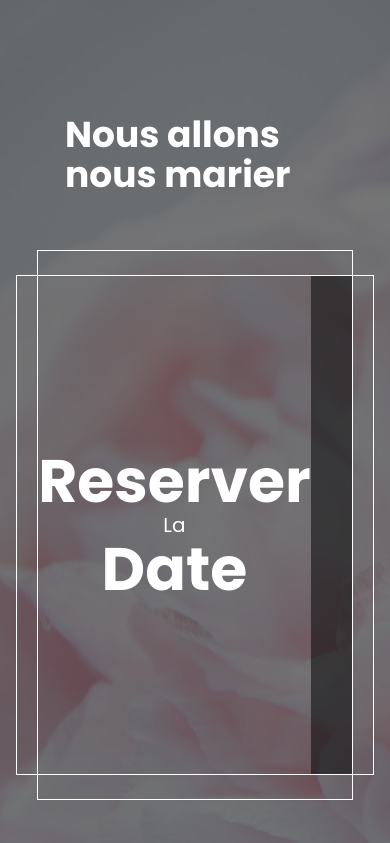
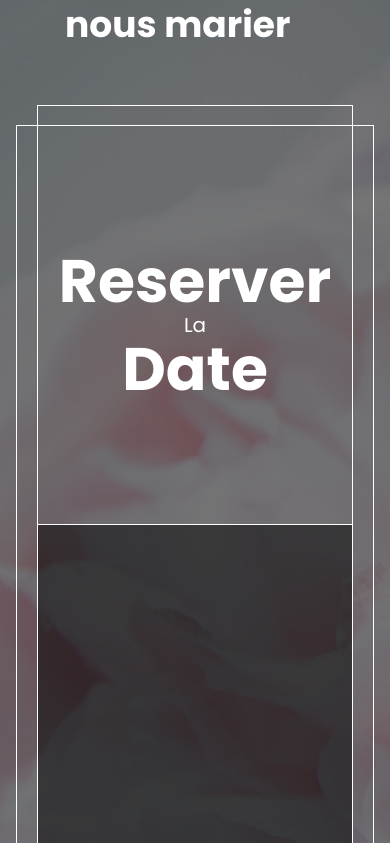
Before and after one commit to pierreEdimo/mariage, a Next.js app: page / in a window 390 px wide. Shown: the part 1961-2804 px from the top of the page. Built offline with nearby package versions, Linux system fonts and the light colour scheme.

Commit message:
ameliorer l'UI

```diff
--- a/src/app/shared/infoCard.tsx
+++ b/src/app/shared/infoCard.tsx
@@ -20,10 +20,9 @@ export const InfoCard = () => {
                     </div>
                 </div>
             </div>
-            <div className={"mobile mobile-custom-container border flex items-center justify-center"}>
+            <div id={"mobile-info"} className={"mobile mobile-custom-container border flex items-center justify-center"}>
                 <div style={{width: 'calc(100% - 40px)'}}
-                     className={"border flex items-center justify-center" +
-                         " mobile-inside-container"}>
+                     className={"border flex items-center justify-center mobile-inside-container"}>
                     <div className="mobile-container-content flex">
                         <div
                             className="flex-1 flex items-center flex-col justify-center bg-transparent text-white">
--- a/src/app/styles/infoCard.css
+++ b/src/app/styles/infoCard.css
@@ -1,31 +1,31 @@
-.border{
+.border {
     border: 1px solid white;
 }
 
 @media screen and (max-width: 991px) {
-    .desktop{
+    .desktop {
         display: none;
     }
 
-    .mobile-custom-container{
+    .mobile-custom-container {
         border: 1px solid white;
         height: 500px;
         width: 91.67vw;
     }
 
-    .mobile-inside-container{
+    .mobile-inside-container {
         height: 550px;
     }
 
-    .mobile-container-content{
+    .mobile-container-content {
         height: 500px;
         width: 100%;
-        overflow:hidden;
+        overflow: hidden;
     }
 }
 
-@media screen and (min-width: 992px){
-    .mobile{
+@media screen and (min-width: 992px) {
+    .mobile {
         display: none;
     }
 
@@ -44,5 +44,20 @@
         width: 810px;
         overflow: hidden;
     }
+}
 
+@media screen and (max-width: 767px){
+    .mobile-container-content{
+        flex-direction: column;
+        height: 800px;
+    }
+
+    .mobile-custom-container{
+        height: 800px;
+    }
+
+
+    .mobile-inside-container {
+        height: 840px;
+    }
 }
```
